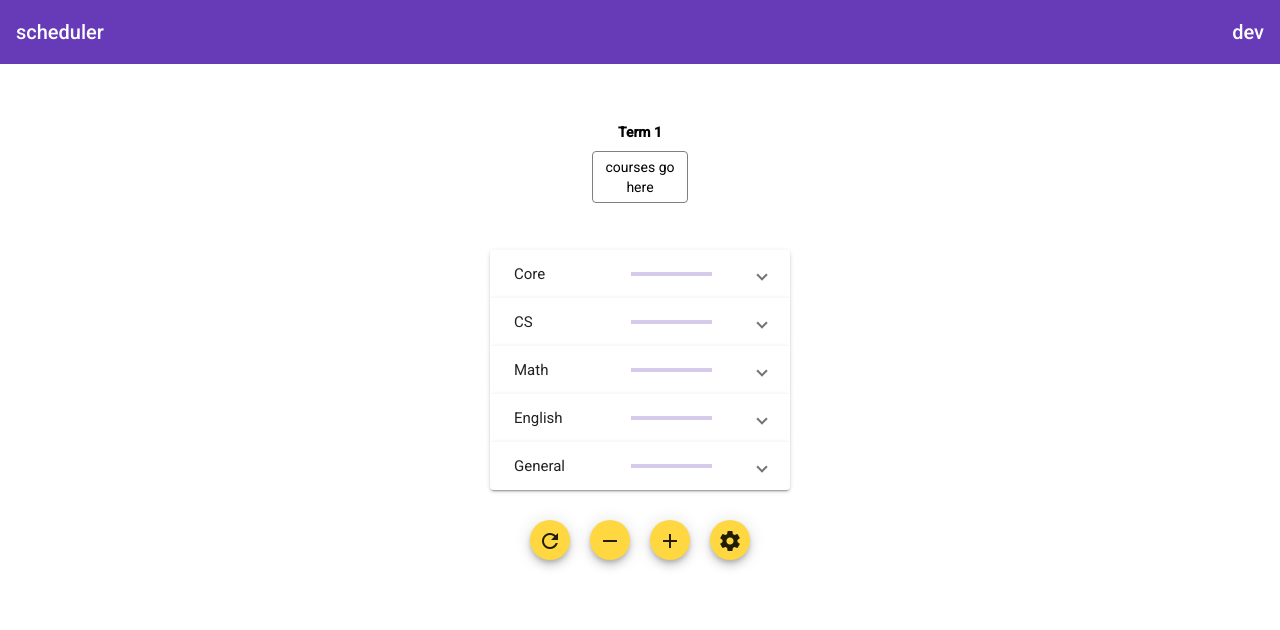
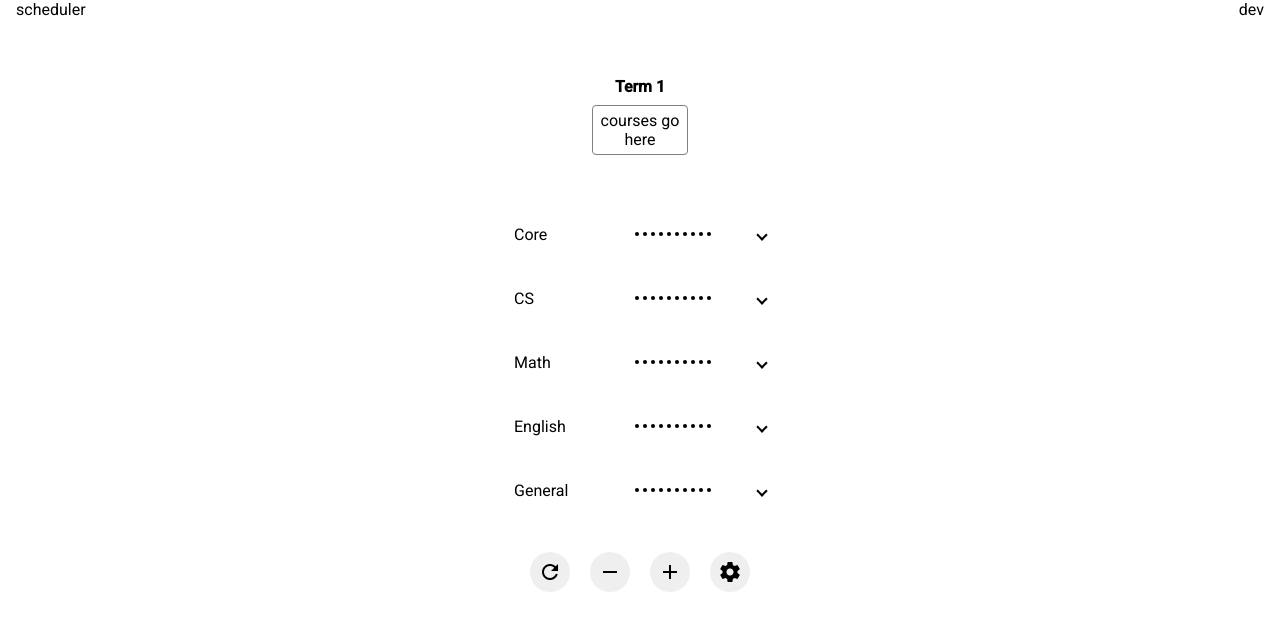
Before and after one commit to chapeI/soe, an Angular app: page / in a window 1280 px wide. Shown: the top 630 px of the page. Built offline with nearby package versions, Linux system fonts and the light colour scheme.

Commit message:
removing material/prebuilt-theme/deeppurple

```diff
--- a/src/styles.scss
+++ b/src/styles.scss
@@ -1,4 +1,3 @@
-@import '@angular/material/prebuilt-themes/deeppurple-amber.css';
 
 html, body { height: 100%; }
 body { margin: 0; font-family: Roboto, "Helvetica Neue", sans-serif; }
```
